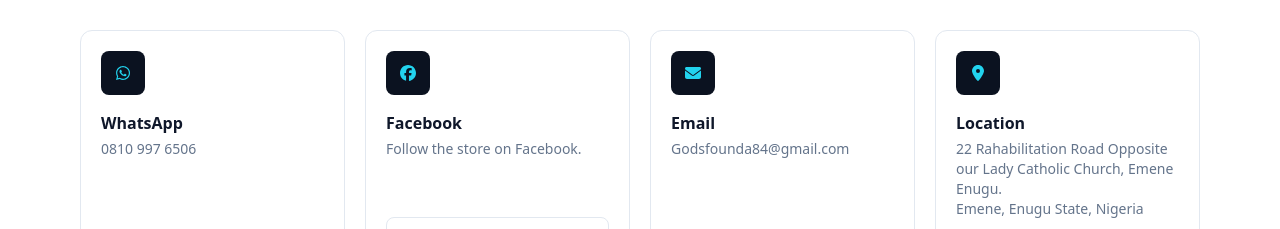
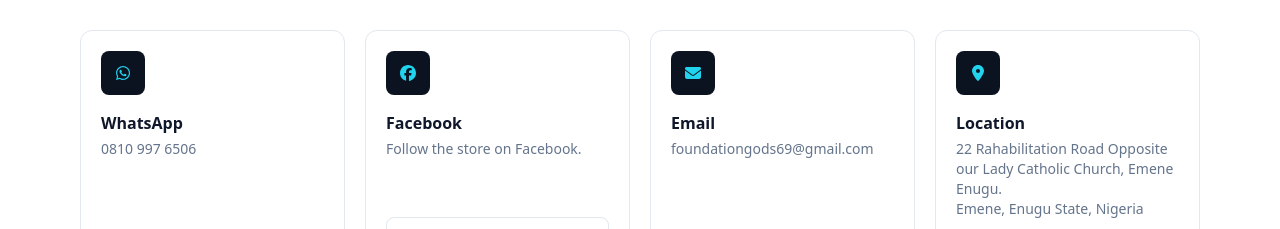
Before and after one commit to gith-msn10/gods-foundation-technologies, a React (Vite) app: page / in a window 1280 px wide. Shown: the part 7740-7969 px from the top of the page. Built offline with nearby package versions, Linux system fonts and the light colour scheme.

Commit message:
Update email, map link, closing time and optimized images

```diff
--- a/package.json
+++ b/package.json
@@ -22,6 +22,7 @@
     "@vitejs/plugin-react": "^4.3.1",
     "autoprefixer": "^10.4.19",
     "postcss": "^8.4.38",
+    "sharp": "^0.35.5",
     "tailwindcss": "^3.4.4",
     "vite": "^5.3.1"
   }
--- a/src/data/businessInfo.js
+++ b/src/data/businessInfo.js
@@ -13,9 +13,9 @@ export const businessInfo = {
   phone: '0810 997 6506', // display format, e.g. "0801 234 5678"
   whatsappNumber: '2348109976506', // international format, digits only, e.g. "2348012345678"
   facebookUrl: 'https://www.facebook.com/profile.php?id=61557347282633', // e.g. "https://www.facebook.com/your-page"
-  email: 'Godsfounda84@gmail.com', // e.g. "info@yourdomain.com"
+  email: 'foundationgods69@gmail.com', // e.g. "info@yourdomain.com"
   streetAddress: '22 Rahabilitation Road Opposite our Lady Catholic Church, Emene Enugu.', // exact, verified street address
-  mapsUrl: 'https://maps.app.goo.gl/uxyH9e5vLkbf5kbFA', // Google Maps link to the verified shop location
+  mapsUrl: 'https://maps.app.goo.gl/z4ixJr6kyLUB65qR9', // Google Maps link to the verified shop location
   latitude: '', // verified coordinates, optional (used only in JSON-LD)
   longitude: '',
   siteUrl: 'https://www.gftdigital.com.ng', // e.g. "https://www.yourdomain.com" (no trailing slash)
@@ -43,17 +43,17 @@ export const businessInfo = {
 // Until all seven days are filled in, the site shows "Opening hours not yet available",
 // never an open/closed status, and leaves opening hours out of the structured data.
 weeklyHours: [
-  { days: "Monday - Saturday", hours: "8:30 AM - 9:30 PM" },
+  { days: "Monday - Saturday", hours: "8:30 AM - 9:00 PM" },
   { days: "Sunday", hours: "Closed" },
 ]
 
 export const weeklyHours = {
-  monday: {open: '08:30', close: '21:30'},
-  tuesday: {open: '08:30', close: '21:30'},
-  wednesday: {open: '08:30', close: '21:30'},
-  thursday: {open: '08:30', close: '21:30'},
-  friday: {open: '08:30', close: '21:30'},
-  saturday: {open: '08:30', close: '21:30'},
+  monday: {open: '08:30', close: '21:00'},
+  tuesday: {open: '08:30', close: '21:00'},
+  wednesday: {open: '08:30', close: '21:00'},
+  thursday: {open: '08:30', close: '21:00'},
+  friday: {open: '08:30', close: '21:00'},
+  saturday: {open: '08:30', close: '21:00'},
   sunday: {closed:true, closed:true},
 };
 
```
Also changed, not shown: optimize-images.mjs (added, +14 -0 lines), 1 other file (tests, documents, lock files or other folders).
